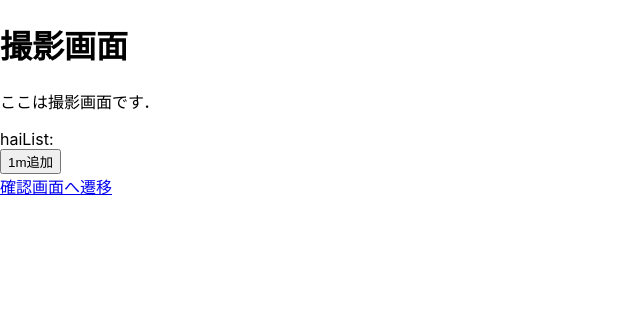
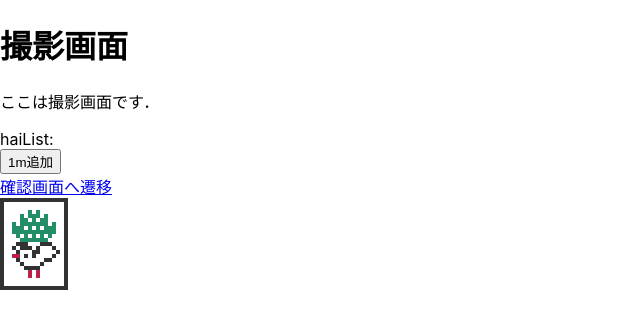
Before and after one commit to disk-12/HappyMahjong, a React (Create React App) app in the folder frontend/: page / in a window 1280 px wide. Shown: the top 328 px of the page, without its empty margins (0-640 px from the left). Built offline with nearby package versions, Linux system fonts and the light colour scheme.

Commit message:
✨ test hai components

```diff
--- a/frontend/src/pages/Top/Top.tsx
+++ b/frontend/src/pages/Top/Top.tsx
@@ -3,6 +3,7 @@ import "./Top.scss";
 import { useAppDispatch, useAppSelector } from "../../app/store";
 import { haiListSelector, add } from "../../app/HaiListSlice";
 import { Link } from "react-router-dom";
+import { Hai } from 'components/Hai'
 interface Props {}
 
 export const Top: React.FC<Props> = ({}) => {
@@ -19,6 +20,7 @@ export const Top: React.FC<Props> = ({}) => {
       <button onClick={() => dispatch(add("1m"))}>1m追加</button>
       <br />
       <Link to="/check">確認画面へ遷移</Link>
+      <Hai type="s" number={1}></Hai>
     </>
   );
 };
```
